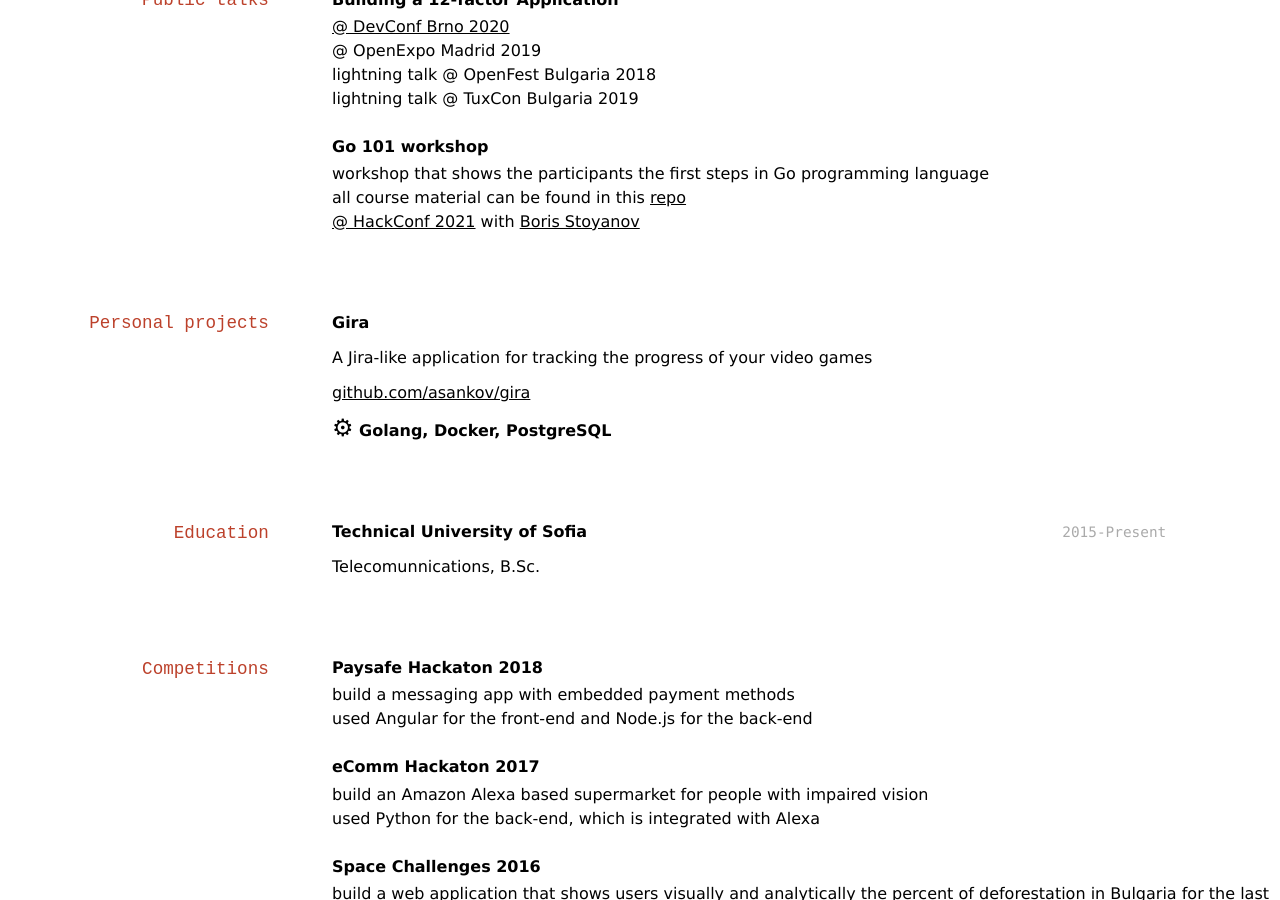
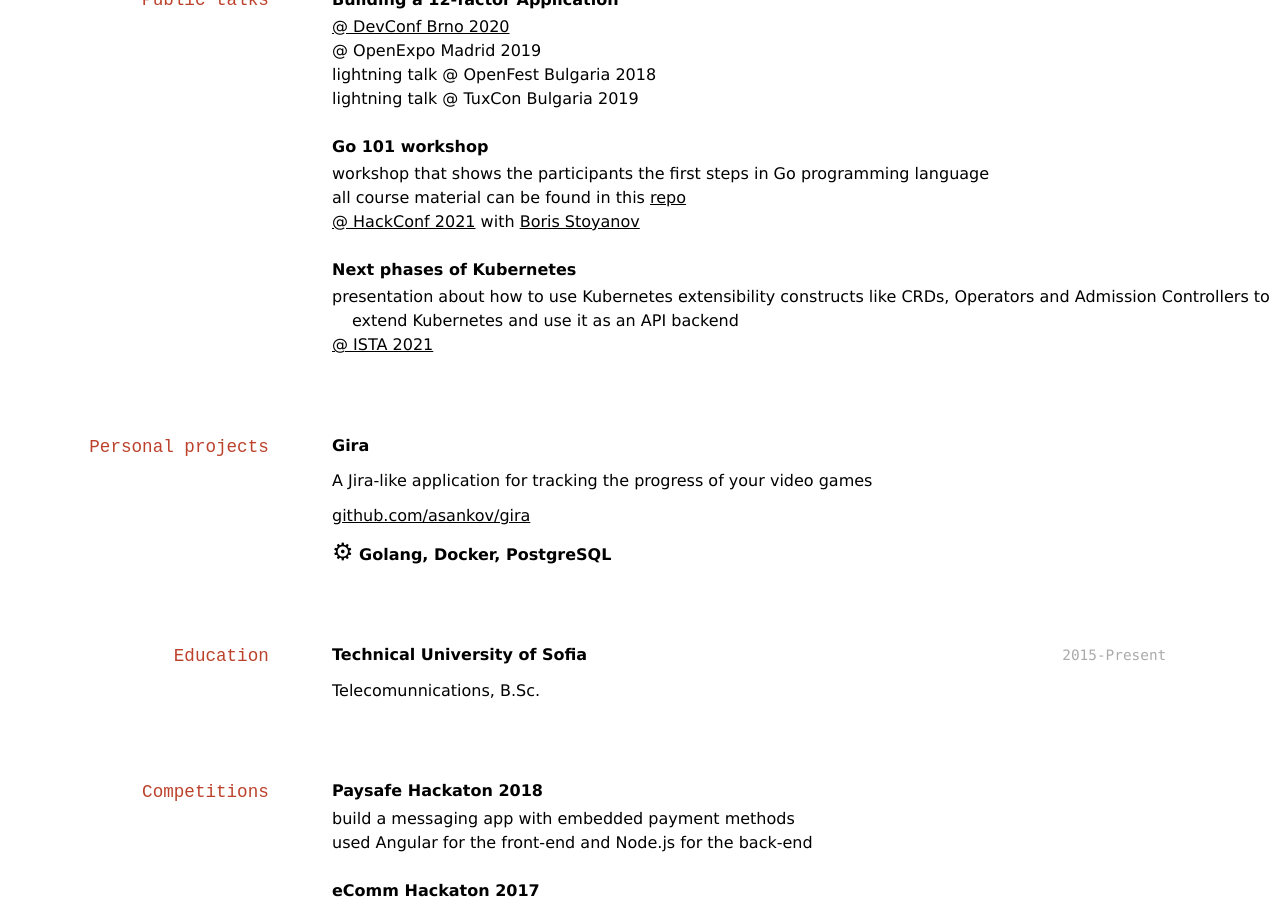
Before and after one commit to asankov/cv, a Jekyll site: the page built from index.md, in a window 1280 px wide and 900 px high, scrolled down 1424 px. Built offline with Jekyll 4.4.1, drawn with Linux system fonts in a browser that asks for light colours.

Commit message:
Add ISTA talk

```diff
--- a/index.md
+++ b/index.md
@@ -97,6 +97,11 @@ Software engineer, open-source enthusiast.
 - all course material can be found in this [repo](https://github.com/asankov/go-101-workshop)
 - [@ HackConf 2021](https://hackconf.bg/news/hackconf-2021-online-edition-workshops-announcement/#go-101) with [Boris Stoyanov](https://github.com/borisbsv)
 
+**Next phases of Kubernetes**
+
+- presentation about how to use Kubernetes extensibility constructs like CRDs, Operators and Admission Controllers to extend Kubernetes and use it as an API backend
+- [@ ISTA 2021]()
+
 ## Personal projects
 
 **Gira**
```
